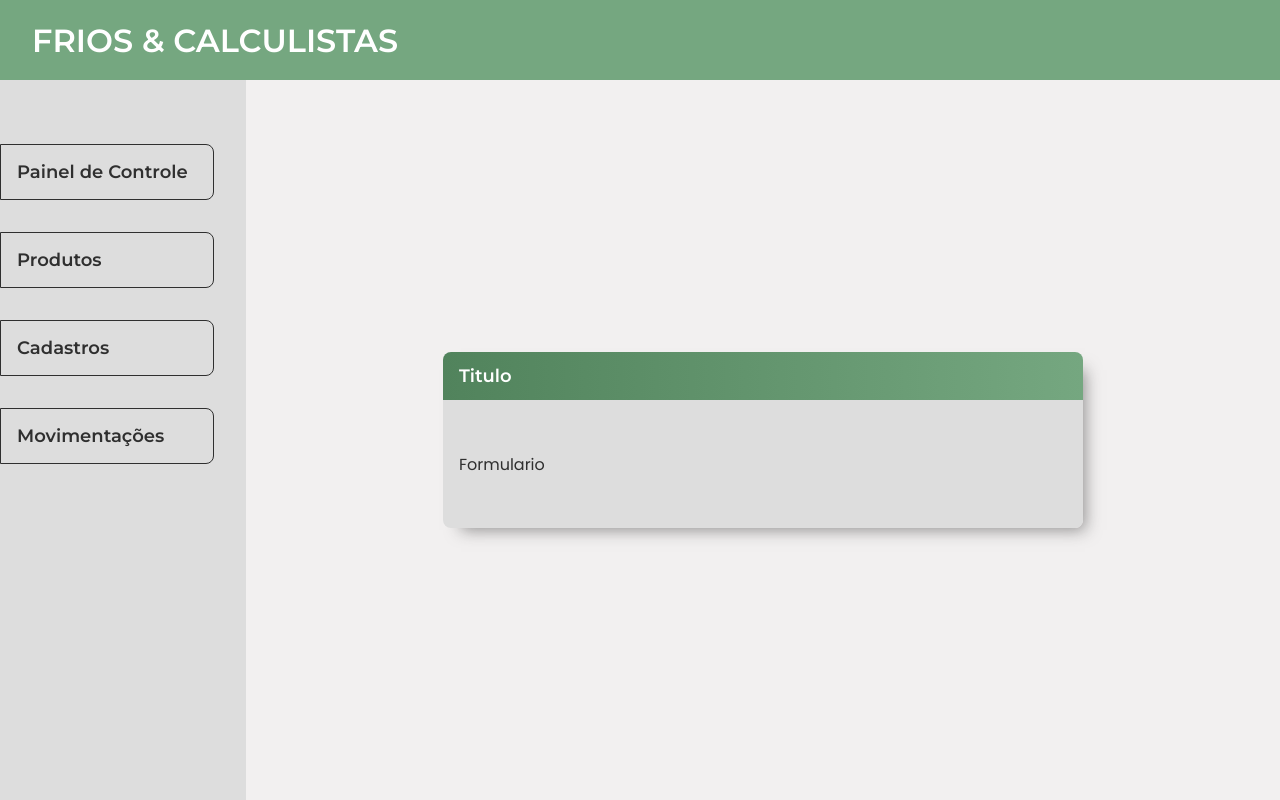
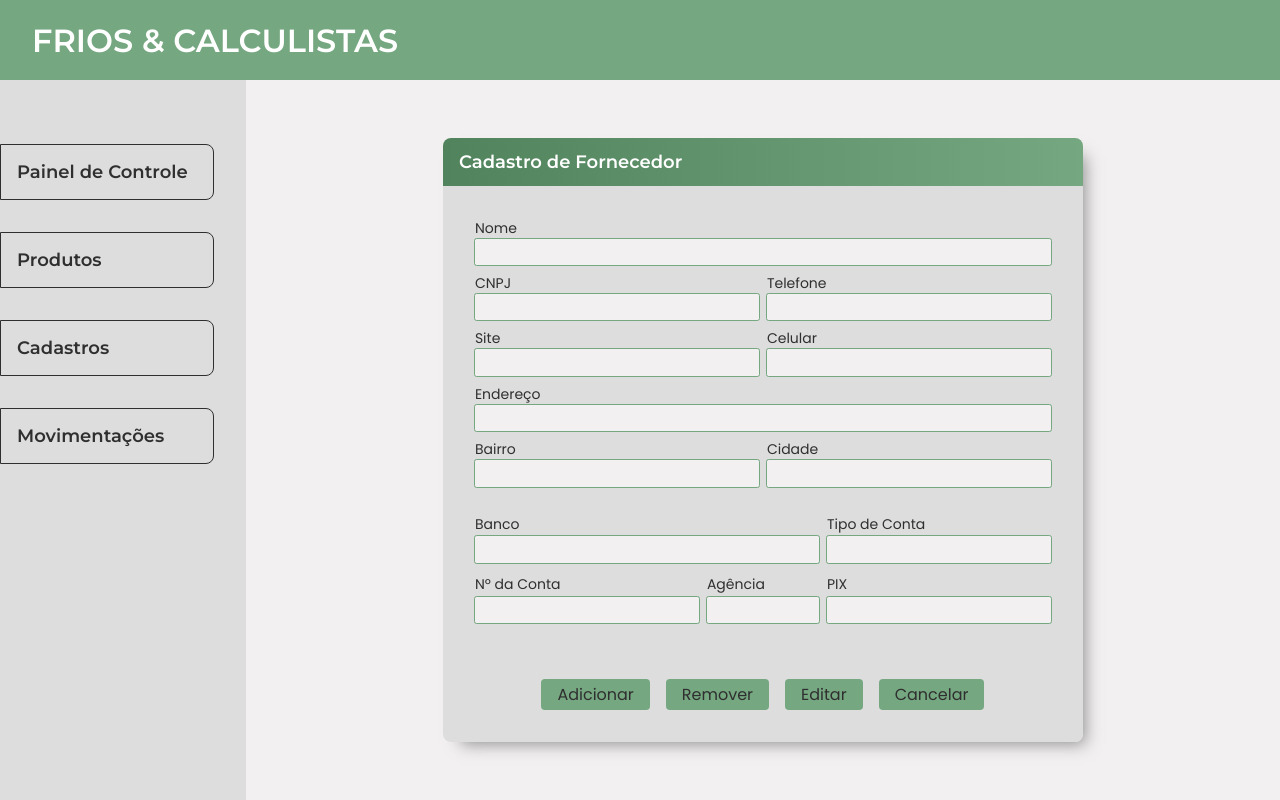
Before and after one commit to jsevitor/projeto-orientado-frios, a React (Vite) app: page / in a window 1280 px wide. Built offline with nearby package versions, Linux system fonts and the light colour scheme.

Commit message:
cadastroForncedor forms  done

```diff
--- a/src/pages/CadastroForncedor.jsx
+++ b/src/pages/CadastroForncedor.jsx
@@ -4,10 +4,71 @@ export default function CadastroForncedor() {
     return (
         <div className='card'>
             <div className="card_header">
-                <h2>Titulo</h2>
+                <h2>Cadastro de Fornecedor</h2>
             </div>
             <div className="card_body">
-                Formulario
+                <div className="forms commum">
+                    <label htmlFor="">Nome</label>
+                    <input type="text" />
+                </div>
+                <div className="forms">
+                    <label htmlFor="">CNPJ</label>
+                    <input type="text" />
+                </div>
+                <div className="forms">
+                    <label htmlFor="">Telefone</label>
+                    <input type="text" />
+                </div>
+                <div className="forms">
+                    <label htmlFor="">Site</label>
+                    <input type="text" />
+                </div>
+                <div className="forms">
+                    <label htmlFor="">Celular</label>
+                    <input type="text" />
+                </div>
+                <div className="forms commum">
+                    <label htmlFor="">Endereço</label>
+                    <input type="text" />
+                </div>
+                <div className="forms">
+                    <label htmlFor="">Bairro</label>
+                    <input type="text" />
+                </div>
+                <div className="forms">
+                    <label htmlFor="">Cidade</label>
+                    <input type="text" />
+                </div>
+                <div className="forms bank_info commum">
+                    <div className='commum'>
+                        <label htmlFor="">Banco</label>
+                        <input type="text" />
+                    </div>
+                    <div>
+                        <label htmlFor="">Tipo de Conta</label>
+                        <input type="text" />
+                    </div>
+                    <div>
+                        <label htmlFor="">Nº da Conta</label>
+                        <input type="text" />
+                    </div>
+                    <div>
+                        <label htmlFor="">Agência</label>
+                        <input type="text" />
+                    </div>
+                    <div>
+                        <label htmlFor="">PIX</label>
+                        <input type="text" />
+                    </div>
+                </div>
+
+
+                <div className="action_btn commum">
+                    <div className="btn">Adicionar</div>
+                    <div className="btn">Remover</div>
+                    <div className="btn">Editar</div>
+                    <div className="btn">Cancelar</div>
+                </div>
             </div>
         </div>
     );
--- a/src/styles/components/cadastroForncedor.sass
+++ b/src/styles/components/cadastroForncedor.sass
@@ -13,3 +13,45 @@
 
 .card_body
     @include mixins.card_body
+    display: grid
+    grid-template-columns: 1fr 1fr
+    gap: .5rem
+
+.forms
+    display: flex
+    flex-direction: column
+
+    label
+        font-size: 14px
+
+    input
+        width: 100%
+        padding: .2rem .5rem
+        border: none
+        border-radius: .1rem
+        background-color: variables.$secondary-light
+        outline: 1px solid variables.$primary-color
+
+.commum
+    grid-column: 1 / span 2
+
+.action_btn
+    display: flex
+    gap: 1rem
+    justify-content: center
+    padding-top: 2rem
+
+.btn
+    @include mixins.btn
+
+    &:hover
+        color: variables.$white
+        scale: 1.05
+        background-color: variables.$primary-dark
+        border: 1px solid variables.$primary-color
+
+.bank_info
+    display: grid
+    grid-template-columns: 1fr .5fr 1fr
+    gap: .5rem
+    padding: 1rem 0
--- a/src/styles/mixins.sass
+++ b/src/styles/mixins.sass
@@ -16,10 +16,15 @@
     border-radius: .5rem .5rem 0 0
 
 @mixin card_body
-    height: 8rem
     width: 40rem
-    padding: 1rem
+    padding: 2rem
     display: flex
     align-items: center
     background-color: variables.$secondary
     border-radius: 0 0 .5rem .5rem
+
+@mixin btn
+    padding: .2rem 1rem
+    background-color: variables.$primary-color
+    border-radius: .25rem
+    cursor: pointer
```
